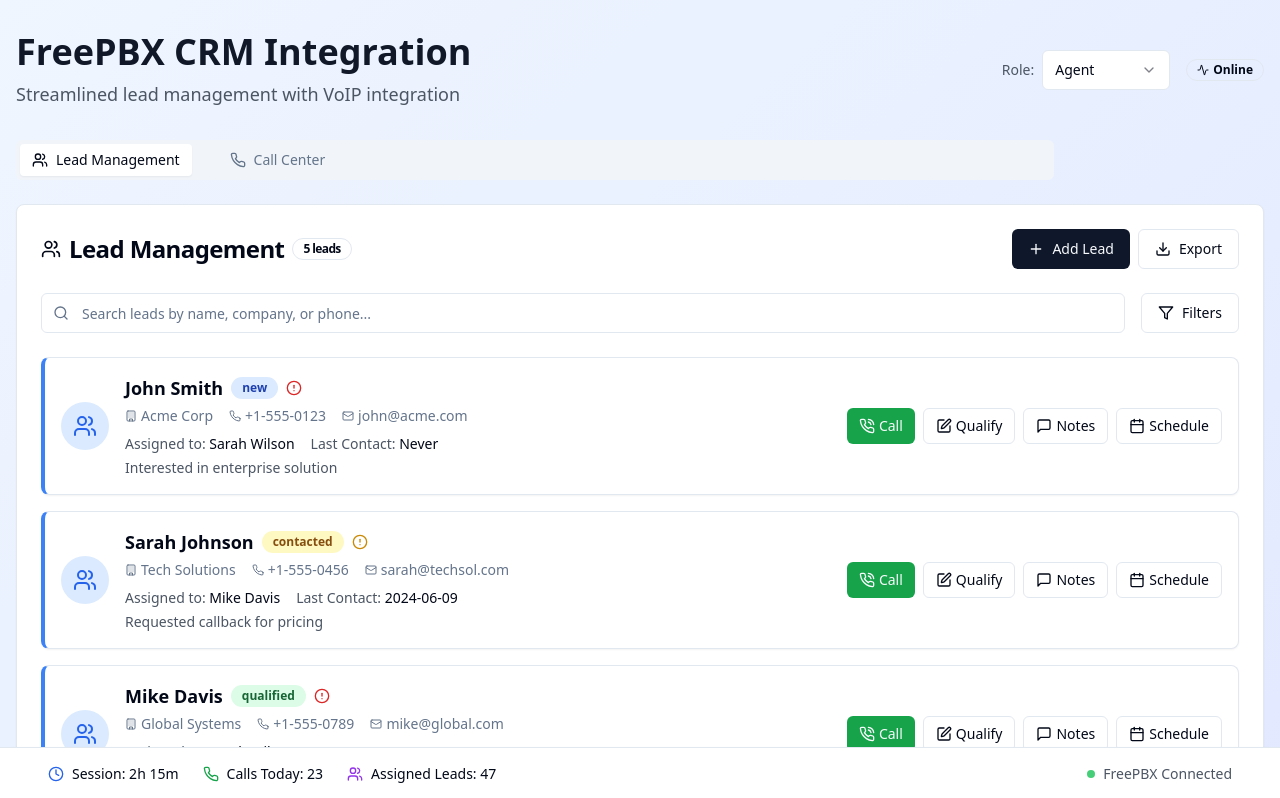
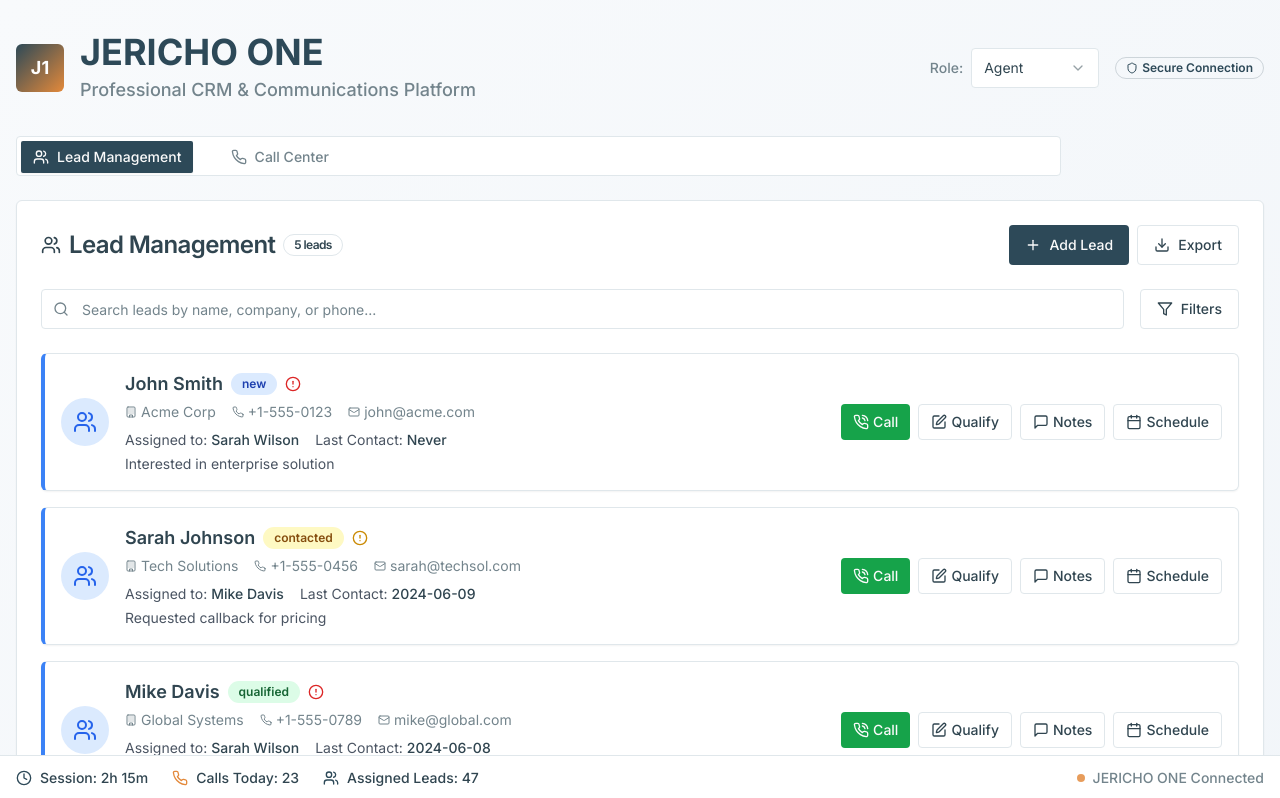
Before and after one commit to AbdurahmanZA/jericho-one-debian-12, a React (Vite) app: page / in a window 1280 px wide. Shown: the top 798 px of the page. Built offline with nearby package versions, Linux system fonts and the light colour scheme.

Commit message:
Refactor: Apply Jericho One branding
Updated the application name and applied the Jericho One branding theme, including primary and accent colors, typography, and layout adjustments.

```diff
--- a/index.html
+++ b/index.html
@@ -1,20 +1,26 @@
+
 <!DOCTYPE html>
 <html lang="en">
   <head>
     <meta charset="UTF-8" />
     <meta name="viewport" content="width=device-width, initial-scale=1.0" />
-    <title>freepbx-crm-fusion</title>
-    <meta name="description" content="Lovable Generated Project" />
-    <meta name="author" content="Lovable" />
+    <title>JERICHO ONE - Professional CRM Platform</title>
+    <meta name="description" content="JERICHO ONE - Professional CRM & Communications Platform" />
+    <meta name="author" content="JERICHO ONE" />
 
-    <meta property="og:title" content="freepbx-crm-fusion" />
-    <meta property="og:description" content="Lovable Generated Project" />
+    <meta property="og:title" content="JERICHO ONE - Professional CRM Platform" />
+    <meta property="og:description" content="Professional CRM & Communications Platform" />
     <meta property="og:type" content="website" />
     <meta property="og:image" content="https://lovable.dev/opengraph-image-p98pqg.png" />
 
     <meta name="twitter:card" content="summary_large_image" />
-    <meta name="twitter:site" content="@lovable_dev" />
+    <meta name="twitter:site" content="@jericho_one" />
     <meta name="twitter:image" content="https://lovable.dev/opengraph-image-p98pqg.png" />
+
+    <!-- Professional Inter Font -->
+    <link rel="preconnect" href="https://fonts.googleapis.com">
+    <link rel="preconnect" href="https://fonts.gstatic.com" crossorigin>
+    <link href="https://fonts.googleapis.com/css2?family=Inter:wght@400;500;600;700&display=swap" rel="stylesheet">
   </head>
 
   <body>
--- a/src/index.css
+++ b/src/index.css
@@ -1,94 +1,92 @@
+
 @tailwind base;
 @tailwind components;
 @tailwind utilities;
 
-/* Definition of the design system. All colors, gradients, fonts, etc should be defined here. */
+/* JERICHO ONE Design System - Professional Branding */
 
 @layer base {
   :root {
     --background: 0 0% 100%;
-    --foreground: 222.2 84% 4.9%;
+    --foreground: 200 25% 25%;
 
     --card: 0 0% 100%;
-    --card-foreground: 222.2 84% 4.9%;
+    --card-foreground: 200 25% 25%;
 
     --popover: 0 0% 100%;
-    --popover-foreground: 222.2 84% 4.9%;
+    --popover-foreground: 200 25% 25%;
 
-    --primary: 222.2 47.4% 11.2%;
-    --primary-foreground: 210 40% 98%;
+    /* Jericho Primary Blue #2D5563 */
+    --primary: 200 32% 26%;
+    --primary-foreground: 0 0% 98%;
 
-    --secondary: 210 40% 96.1%;
-    --secondary-foreground: 222.2 47.4% 11.2%;
+    /* Professional Secondary */
+    --secondary: 200 15% 96%;
+    --secondary-foreground: 200 25% 25%;
 
-    --muted: 210 40% 96.1%;
-    --muted-foreground: 215.4 16.3% 46.9%;
+    --muted: 200 15% 96%;
+    --muted-foreground: 200 10% 50%;
 
-    --accent: 210 40% 96.1%;
-    --accent-foreground: 222.2 47.4% 11.2%;
+    /* Jericho Accent Orange #E69A3A */
+    --accent: 28 75% 56%;
+    --accent-foreground: 0 0% 100%;
 
-    --destructive: 0 84.2% 60.2%;
-    --destructive-foreground: 210 40% 98%;
+    --destructive: 0 65% 50%;
+    --destructive-foreground: 0 0% 98%;
 
-    --border: 214.3 31.8% 91.4%;
-    --input: 214.3 31.8% 91.4%;
-    --ring: 222.2 84% 4.9%;
+    --border: 200 20% 90%;
+    --input: 200 20% 90%;
+    --ring: 200 32% 26%;
 
-    --radius: 0.5rem;
+    --radius: 0.375rem;
 
-    --sidebar-background: 0 0% 98%;
-
-    --sidebar-foreground: 240 5.3% 26.1%;
-
-    --sidebar-primary: 240 5.9% 10%;
-
+    --sidebar-background: 200 15% 98%;
+    --sidebar-foreground: 200 25% 25%;
+    --sidebar-primary: 200 32% 26%;
     --sidebar-primary-foreground: 0 0% 98%;
-
-    --sidebar-accent: 240 4.8% 95.9%;
-
-    --sidebar-accent-foreground: 240 5.9% 10%;
-
-    --sidebar-border: 220 13% 91%;
-
-    --sidebar-ring: 217.2 91.2% 59.8%;
+    --sidebar-accent: 200 15% 94%;
+    --sidebar-accent-foreground: 200 25% 25%;
+    --sidebar-border: 200 20% 88%;
+    --sidebar-ring: 200 32% 26%;
   }
 
   .dark {
-    --background: 222.2 84% 4.9%;
-    --foreground: 210 40% 98%;
+    --background: 200 25% 8%;
+    --foreground: 0 0% 95%;
 
-    --card: 222.2 84% 4.9%;
-    --card-foreground: 210 40% 98%;
+    --card: 200 25% 10%;
+    --card-foreground: 0 0% 95%;
 
-    --popover: 222.2 84% 4.9%;
-    --popover-foreground: 210 40% 98%;
+    --popover: 200 25% 10%;
+    --popover-foreground: 0 0% 95%;
 
-    --primary: 210 40% 98%;
-    --primary-foreground: 222.2 47.4% 11.2%;
+    --primary: 28 75% 56%;
+    --primary-foreground: 200 25% 8%;
 
-    --secondary: 217.2 32.6% 17.5%;
-    --secondary-foreground: 210 40% 98%;
+    --secondary: 200 25% 15%;
+    --secondary-foreground: 0 0% 95%;
 
-    --muted: 217.2 32.6% 17.5%;
-    --muted-foreground: 215 20.2% 65.1%;
+    --muted: 200 25% 15%;
+    --muted-foreground: 200 10% 65%;
 
-    --accent: 217.2 32.6% 17.5%;
-    --accent-foreground: 210 40% 98%;
+    --accent: 200 32% 26%;
+    --accent-foreground: 0 0% 95%;
 
-    --destructive: 0 62.8% 30.6%;
-    --destructive-foreground: 210 40% 98%;
+    --destructive: 0 65% 45%;
+    --destructive-foreground: 0 0% 95%;
 
-    --border: 217.2 32.6% 17.5%;
-    --input: 217.2 32.6% 17.5%;
-    --ring: 212.7 26.8% 83.9%;
-    --sidebar-background: 240 5.9% 10%;
-    --sidebar-foreground: 240 4.8% 95.9%;
-    --sidebar-primary: 224.3 76.3% 48%;
-    --sidebar-primary-foreground: 0 0% 100%;
-    --sidebar-accent: 240 3.7% 15.9%;
-    --sidebar-accent-foreground: 240 4.8% 95.9%;
-    --sidebar-border: 240 3.7% 15.9%;
-    --sidebar-ring: 217.2 91.2% 59.8%;
+    --border: 200 25% 18%;
+    --input: 200 25% 18%;
+    --ring: 28 75% 56%;
+
+    --sidebar-background: 200 25% 6%;
+    --sidebar-foreground: 0 0% 90%;
+    --sidebar-primary: 28 75% 56%;
+    --sidebar-primary-foreground: 200 25% 6%;
+    --sidebar-accent: 200 25% 12%;
+    --sidebar-accent-foreground: 0 0% 90%;
+    --sidebar-border: 200 25% 15%;
+    --sidebar-ring: 28 75% 56%;
   }
 }
 
@@ -99,5 +97,29 @@
 
   body {
     @apply bg-background text-foreground;
+    font-family: 'Inter', -apple-system, BlinkMacSystemFont, 'Segoe UI', 'Roboto', sans-serif;
+  }
+
+  h1, h2, h3, h4, h5, h6 {
+    @apply font-semibold text-foreground;
   }
 }
+
+/* Professional utility classes for Jericho One */
+@layer utilities {
+  .jericho-gradient {
+    background: linear-gradient(135deg, hsl(var(--primary)) 0%, hsl(var(--accent)) 100%);
+  }
+
+  .jericho-card {
+    @apply bg-card border border-border shadow-sm rounded-lg;
+  }
+
+  .jericho-button-primary {
+    @apply bg-primary text-primary-foreground hover:bg-primary/90;
+  }
+
+  .jericho-button-accent {
+    @apply bg-accent text-accent-foreground hover:bg-accent/90;
+  }
+}
--- a/src/pages/Index.tsx
+++ b/src/pages/Index.tsx
@@ -17,7 +17,8 @@ import {
   FileSpreadsheet,
   UserCheck,
   BarChart3,
-  Clock
+  Clock,
+  Shield
 } from "lucide-react";
 import SystemStatus from "@/components/SystemStatus";
 import LeadManagement from "@/components/LeadManagement";
@@ -56,20 +57,25 @@ const Index = () => {
   const roleBasedTabs = getRoleBasedTabs();
 
   return (
-    <div className="min-h-screen bg-gradient-to-br from-blue-50 to-indigo-100">
+    <div className="min-h-screen bg-gradient-to-br from-slate-50 to-slate-100">
       <div className="container mx-auto px-4 py-8">
         <div className="mb-8 flex items-center justify-between">
+          <div className="flex items-center gap-4">
+            <div className="flex items-center justify-center w-12 h-12 rounded-lg jericho-gradient text-white font-bold text-lg">
+              J1
+            </div>
             <div>
-            <h1 className="text-4xl font-bold text-gray-900 mb-2">
-              FreePBX CRM Integration
+              <h1 className="text-4xl font-bold text-primary mb-1">
+                JERICHO ONE
               </h1>
-            <p className="text-lg text-gray-600">
-              Streamlined lead management with VoIP integration
+              <p className="text-lg text-muted-foreground font-medium">
+                Professional CRM & Communications Platform
               </p>
+            </div>
           </div>
           <div className="flex items-center gap-4">
             <div className="flex items-center gap-2">
-              <span className="text-sm text-gray-600">Role:</span>
+              <span className="text-sm font-medium text-muted-foreground">Role:</span>
               <Select value={userRole} onValueChange={setUserRole}>
                 <SelectTrigger className="w-32">
                   <SelectValue />
@@ -81,21 +87,21 @@ const Index = () => {
                 </SelectContent>
               </Select>
             </div>
-            <Badge variant="outline" className="flex items-center gap-1">
-              <Activity className="h-3 w-3" />
-              Online
+            <Badge variant="outline" className="flex items-center gap-1 border-primary/20 text-primary">
+              <Shield className="h-3 w-3" />
+              Secure Connection
             </Badge>
           </div>
         </div>
 
         <Tabs value={activeTab} onValueChange={setActiveTab} className="space-y-6">
-          <TabsList className="grid w-full grid-cols-6 lg:w-max">
+          <TabsList className="grid w-full grid-cols-6 lg:w-max bg-card border">
             {roleBasedTabs.map((tab) => {
               const Icon = tab.icon;
               return (
-                <TabsTrigger key={tab.id} value={tab.id} className="flex items-center gap-2">
+                <TabsTrigger key={tab.id} value={tab.id} className="flex items-center gap-2 data-[state=active]:bg-primary data-[state=active]:text-primary-foreground">
                   <Icon className="h-4 w-4" />
-                  {tab.label}
+                  <span className="font-medium">{tab.label}</span>
                 </TabsTrigger>
               );
             })}
@@ -132,26 +138,28 @@ const Index = () => {
           )}
         </Tabs>
 
-        {/* Quick Stats Bar */}
-        <div className="fixed bottom-0 left-0 right-0 bg-white border-t shadow-lg p-4">
-          <div className="container mx-auto flex items-center justify-between">
+        {/* Professional Status Bar */}
+        <div className="fixed bottom-0 left-0 right-0 bg-card border-t border-border shadow-lg">
+          <div className="container mx-auto px-4 py-3">
+            <div className="flex items-center justify-between">
               <div className="flex items-center gap-6">
                 <div className="flex items-center gap-2">
-                <Clock className="h-4 w-4 text-blue-600" />
-                <span className="text-sm">Session: 2h 15m</span>
+                  <Clock className="h-4 w-4 text-primary" />
+                  <span className="text-sm font-medium">Session: 2h 15m</span>
                 </div>
                 <div className="flex items-center gap-2">
-                <Phone className="h-4 w-4 text-green-600" />
-                <span className="text-sm">Calls Today: 23</span>
+                  <Phone className="h-4 w-4 text-accent" />
+                  <span className="text-sm font-medium">Calls Today: 23</span>
                 </div>
                 <div className="flex items-center gap-2">
-                <Users className="h-4 w-4 text-purple-600" />
-                <span className="text-sm">Assigned Leads: 47</span>
+                  <Users className="h-4 w-4 text-primary" />
+                  <span className="text-sm font-medium">Assigned Leads: 47</span>
                 </div>
               </div>
               <div className="flex items-center gap-2">
-              <div className="w-2 h-2 bg-green-500 rounded-full animate-pulse"></div>
-              <span className="text-sm text-gray-600">FreePBX Connected</span>
+                <div className="w-2 h-2 bg-accent rounded-full animate-pulse"></div>
+                <span className="text-sm font-medium text-muted-foreground">JERICHO ONE Connected</span>
+              </div>
             </div>
           </div>
         </div>
```
Lines whose indentation alone changed are shown as unchanged.
